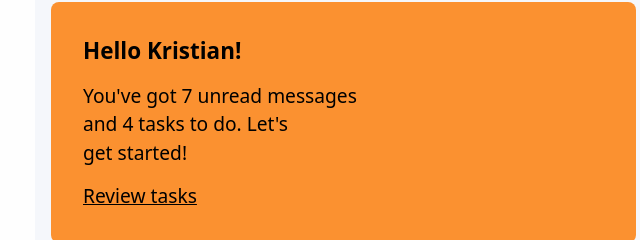
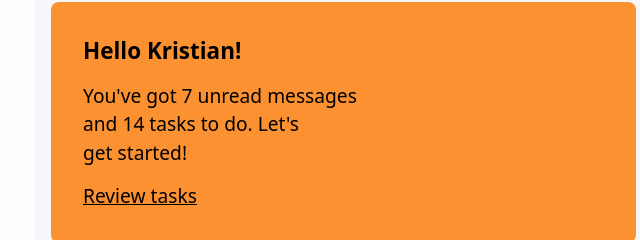
Before and after one commit to kristtst01/odin-admin-dashboard, a plain HTML site: page index.html in a window 1280 px wide. Shown: the part 124-364 px from the top of the page, 173-813 px from the left. Drawn offline with Linux system fonts and the light colour scheme.

Commit message:
Fix number of tasks

```diff
--- a/index.html
+++ b/index.html
@@ -67,7 +67,7 @@
             <div class="text">
               <h3>Hello Kristian!</h3>
               <p>
-                You've got 7 unread messages and 4 tasks to do. Let's get
+                You've got 7 unread messages and 14 tasks to do. Let's get
                 started!
               </p>
               <p><a href="">Review tasks</a></p>
```
